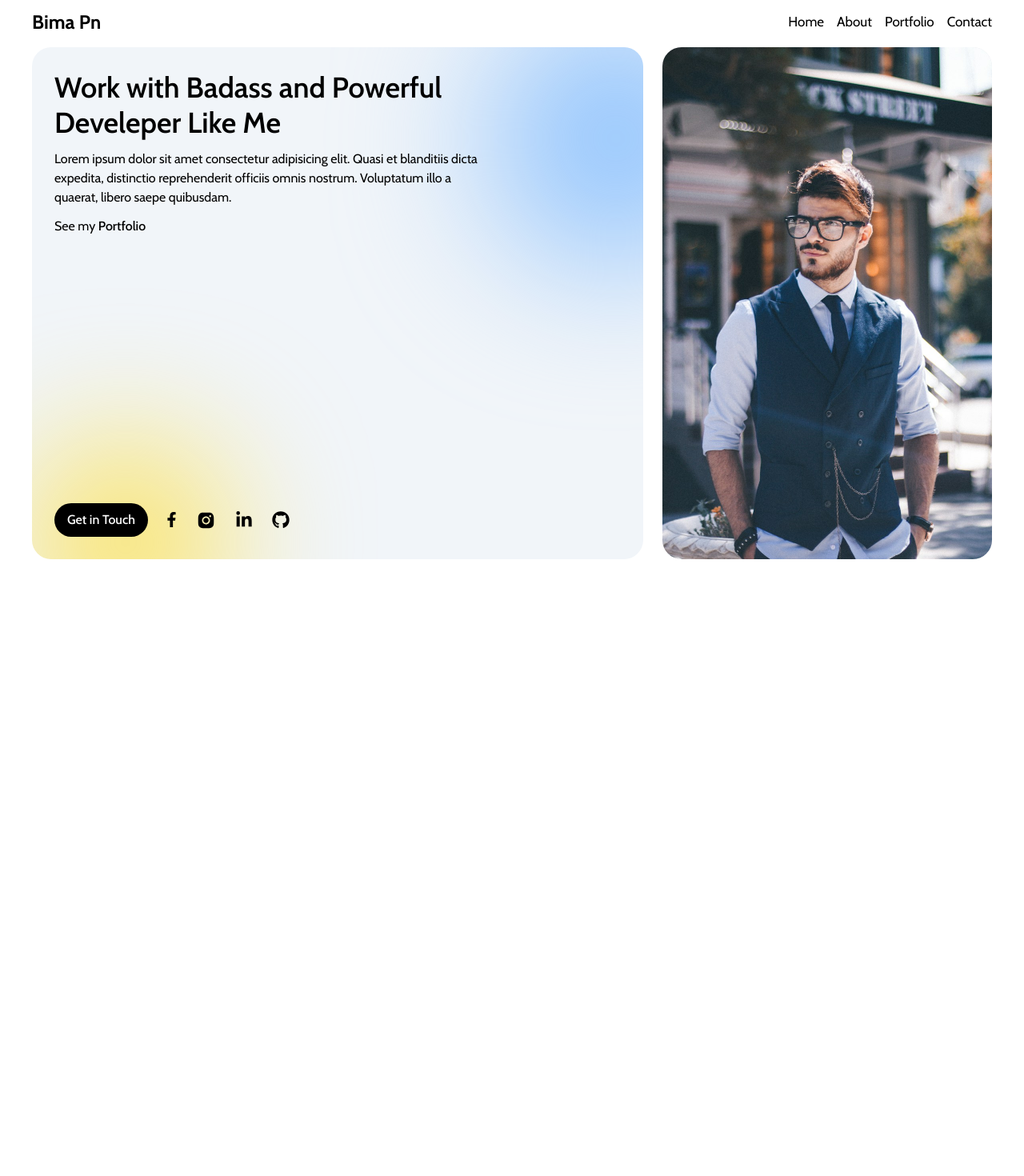
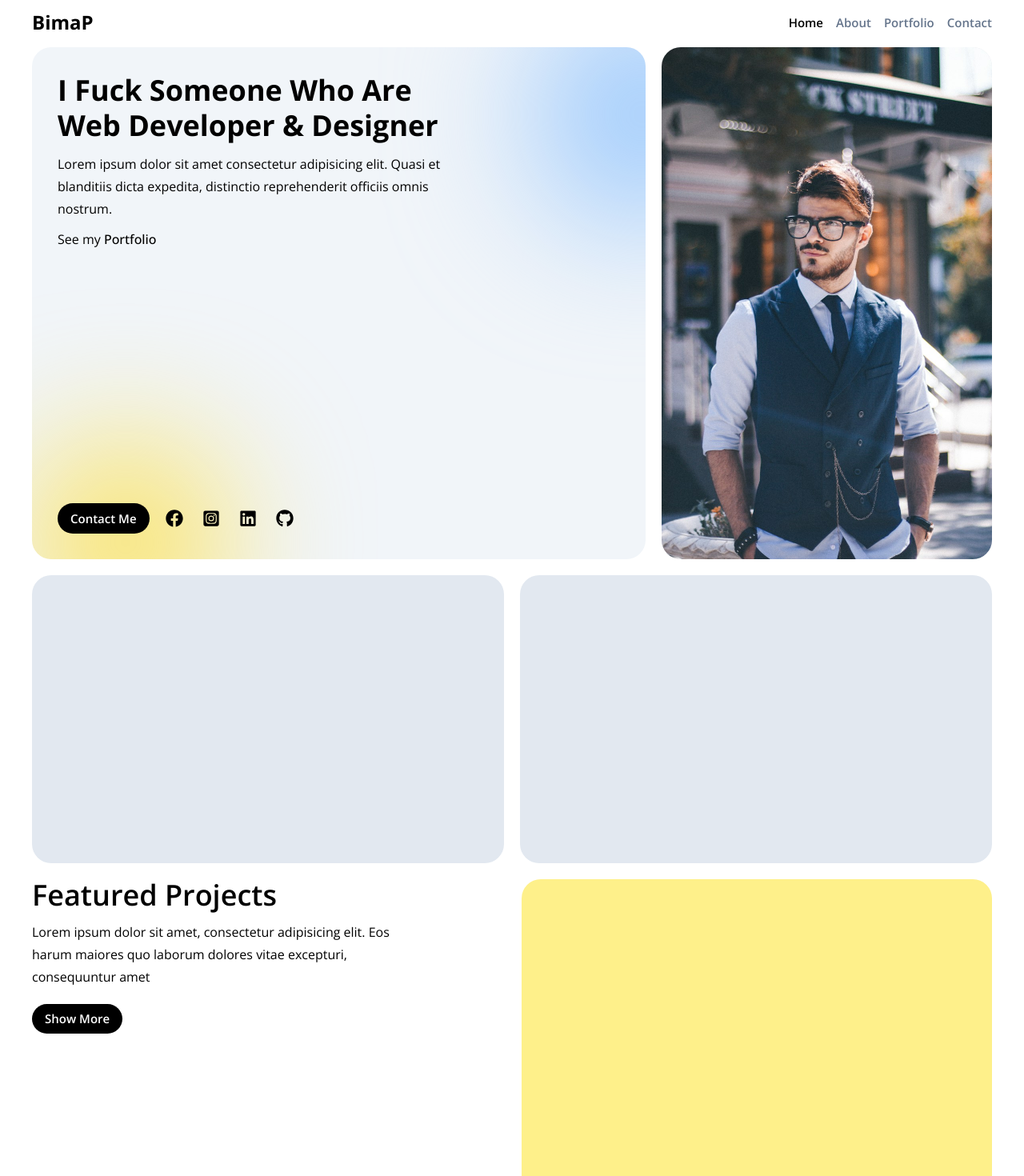
Before and after one commit to BimaPn/portfolio, a Next.js app: page / in a window 1280 px wide. Shown: the top 1470 px of the page at 80% size. Before the commit the page ends 800 px from the top, so only its background shows below. Built offline with nearby package versions, Linux system fonts and the light colour scheme.

Commit message:
Redesign landing page.

```diff
--- a/app/layout.tsx
+++ b/app/layout.tsx
@@ -1,7 +1,10 @@
 import type { Metadata } from "next";
-import { Nunito, Cabin } from "next/font/google";
+import { Inter, Open_Sans, Nunito, Cabin, Overpass, Be_Vietnam_Pro, Lato, Poppins } from "next/font/google";
 import "./globals.css";
 
+const inter = Inter({ subsets: ["latin"] });
+const openSans = Open_Sans({ subsets:["latin"],weight:["400","500", "600", "700"]})
+const lato = Poppins({ subsets:["latin"],weight:["400","500", "600", "700"]})
 const nunito = Nunito({ subsets:["latin"],weight:["400","500", "600", "700"]})
 const cabin = Cabin({ subsets:["latin"],weight:["400","500", "600", "700"]})
 
@@ -17,7 +20,7 @@ export default function RootLayout({
 }>) {
   return (
     <html lang="en">
-      <body className={cabin.className}>{children}</body>
+      <body className={openSans.className}>{children}</body>
     </html>
   );
 }
--- a/app/page.tsx
+++ b/app/page.tsx
@@ -3,6 +3,7 @@ import ContactMe from "@/components/ContactMe"
 import Footer from "@/components/Footer"
 import Hero from "@/components/Hero"
 import Projects from "@/components/Projects"
+import { socialMedia } from "@/constants/list"
 
 const Home = () => {
   return (
@@ -10,11 +11,11 @@ const Home = () => {
       <header >
       <nav className="boxWidth flexBetween pt-[12px] pb-[15px]">
           <div>
-            <span className="font-bold text-2xl">Bima Pn</span>
+            <span className="font-bold text-2xl">BimaP</span>
           </div>
           <div>
-            <ul className="flex items-center gap-4 text-[17px]">
-              <li>Home</li>
+            <ul className="flex items-center gap-4 font-semibold text-[15px] text-slate-500">
+              <li className="text-black">Home</li>
               <li>About</li>
               <li>Portfolio</li>
               <li>Contact</li>
@@ -23,9 +24,25 @@ const Home = () => {
          </nav>
       </header>
 
-      <main>
+      <main >
         <Hero />
+        <About />
+        <Projects />
       </main>
+
+      <footer className="boxWidth mt-5">
+       <section className="h-[384px] flexCenter gap-5 bg-red-200 rounded-3xl"></section>
+       <div className="flexBetween px-3 my-3">
+        <span className="text-[15px] font-semibold">Created By BimaP copyright@2024</span>
+        <ul className="flex items-center gap-6 text-[22px]">
+          {socialMedia.map((item) => (
+            <li key={item.link}>
+              {item.icon}
+            </li>
+          ))}
+        </ul>
+       </div>
+      </footer>
     </>
   )
 }
--- a/components/About.tsx
+++ b/components/About.tsx
@@ -2,16 +2,13 @@ import Link from "next/link"
 
 const About = () => {
   return (
-    <section className="boxWidth min-h-screen flex justify-center items-center">
-      <div className="flex flex-col gap-6 relative">
-        <div
-        className="absolute -top-12 blur-[90px] right-0 w-[164px] aspect-square rounded-full bg-blue-300 z-0"/>
-        <div
-        className="absolute bottom-0 blur-[90px] -left-12 w-[164px] aspect-square rounded-full bg-red-400 z-0"/>
-        <span className="font-semibold text-[48px] tracking-wide leading-[72px] relative z-[1]">
-        Lorem ipsum, dolor sit amet consectetur adipisicing elit. Quae porro animi expedita consectetur fugit distinctio corporis error perspiciatis totam atque laboriosam
-        </span>
-        <Link href={`/about`} className="font-semibold text-lg">See More</Link>
+    <section className="boxWidth flex items-center gap-5 mt-5">
+      <div className="w-[50%] h-[45vh] bg-slate-200 rounded-3xl">
+
+      </div>
+
+      <div className="w-[50%] h-[45vh] bg-slate-200 rounded-3xl">
+
       </div>
     </section>
   )
--- a/components/Footer.tsx
+++ b/components/Footer.tsx
@@ -3,31 +3,7 @@ import Link from "next/link"
 
 const Footer = () => {
   return (
-    <footer className="boxWidth pb-3 pt-6 mt-12">
-      <div className="flexBetween mb-16">
-        <div className="basis-1/2 flex flex-col gap-3">
-          <span className="font-semibold text-2xl">Wanna make project together ?</span>
-          <Link href={`/contact`} className="w-fit text-lg font-semibold border-b-[2px] border-black">Contact Me</Link>
-        </div>
-        <div className="basis-1/3 flex flex-col gap-2">
-          <span className="font-semibold text-lg">Follow Me On : </span>
-          <ul className="flex items-center gap-5">
-            {socialMedia.map((item, i) => (
-              <li key={i}>
-                <Link
-                href={item.link}
-                className={`${i == 0 ? "text-[39px]":"text-[42px]"}`}>{item.icon}</Link>
-              </li>
-            ))}
-          </ul>
-        </div>
-      </div>
-
-      <div className="flexCenter">
-        <span className="font-semibold">
-          copyright © 2024 Bima Pn. All rights reserved
-        </span>
-      </div>
+    <footer className="boxWidth h-[384px] bg-slate-200 rounded-3xl mt-8">
 
     </footer>
   )
--- a/components/Hero.tsx
+++ b/components/Hero.tsx
@@ -2,46 +2,47 @@ import Image from "next/image"
 import Link from "next/link"
 import { FaFacebookF, FaInstagram, FaLinkedinIn, FaGithub } from "react-icons/fa"
 import { AiFillInstagram } from "react-icons/ai"
+import { socialMedia } from "@/constants/list"
 
 const Hero = () => {
-  const socialMedia = [
-    {
-      icon: <FaFacebookF className="!text-[19px] -mt-[1px] -mr-[3px]" />,
-      link: "www.facebook.com"
-    },
-    {
-      icon: <AiFillInstagram className="!text-[25px]" />,
-      link: "www.facebook.com"
-    },
-    {
-      icon: <FaLinkedinIn />,
-      link: "www.facebook.com"
-    },
-    {
-      icon: <FaGithub/>,
-      link: "www.facebook.com"
-    },
-  ]
+  // const socialMedia = [
+  //   {
+  //     icon: <FaFacebookF className="!text-[19px] -mt-[1px] -mr-[3px]" />,
+  //     link: "www.facebook.com"
+  //   },
+  //   {
+  //     icon: <AiFillInstagram className="!text-[25px]" />,
+  //     link: "www.facebook.com"
+  //   },
+  //   {
+  //     icon: <FaLinkedinIn />,
+  //     link: "www.facebook.com"
+  //   },
+  //   {
+  //     icon: <FaGithub/>,
+  //     link: "www.facebook.com"
+  //   },
+  // ]
   return (
-    <section className="boxWidth h-[80vh] flexCenter gap-6">
+    <section className="boxWidth h-[80vh] flexCenter gap-5">
       <div className="w-[65%] h-full rounded-3xl bg-slate-100  relative overflow-hidden">
         <div
-        className="absolute -top-12 blur-[90px] -right-32 w-[324px] aspect-square rounded-full bg-blue-300 z-0"/>
+        className="absolute -top-12 blur-[90px] -right-32 w-[264px] aspect-square rounded-full bg-blue-300 z-0"/>
       <div
       className="absolute -bottom-24 blur-[90px] left-0 w-[234px] aspect-square rounded-full bg-yellow-300 z-0"/>
 
-        <div className="absolute top-0 left-0 flex flex-col justify-between w-full h-full z-[1] p-7">
+        <div className="absolute top-0 left-0 flex flex-col justify-between w-full h-full z-[1] p-8">
 
 
           <div className="w-[75%] flex flex-col gap-3">
-            <span className="text-4xl font-semibold leading-[44px]">Work with Badass and Powerful Develeper Like Me</span>
-            <span>Lorem ipsum dolor sit amet consectetur adipisicing elit. Quasi et blanditiis dicta expedita, distinctio reprehenderit officiis omnis nostrum. Voluptatum illo a quaerat, libero saepe quibusdam.</span>
+            <span className="text-4xl font-bold leading-[44px]">I Fuck Someone Who Are Web Developer & Designer</span>
+            <span className="leading-[28px]">Lorem ipsum dolor sit amet consectetur adipisicing elit. Quasi et blanditiis dicta expedita, distinctio reprehenderit officiis omnis nostrum.</span>
             <span>See my <Link href={`/projects`} className="font-medium">Portfolio</Link></span>
           </div>
 
         <div className="flex items-center gap-5">
-          <Link href={`/contact`} className="px-4 py-[9px] bg-black text-white font-medium rounded-full">
-          Get in Touch
+          <Link href={`/contact`} className="px-4 py-2 text-[15px] bg-black text-white font-semibold rounded-full">
+          Contact Me
           </Link>
           <ul className="flex items-center gap-6 text-[22px]">
             {socialMedia.map((item) => (
@@ -49,9 +50,6 @@ const Hero = () => {
                 {item.icon}
               </li>
             ))}
-            <li>
-
-            </li>
           </ul>
         </div>
 
--- a/components/Projects.tsx
+++ b/components/Projects.tsx
@@ -3,50 +3,26 @@ import Link from "next/link"
 
 const Projects = () => {
   return (
-    <section className="boxWidth flex justify-between gap-8 my-16 relative">
-      <div className="w-[40%] h-fit flex flex-col gap-3 sticky top-[35%]">
-        <span className="font-semibold text-5xl">Featured Projects</span>
-        <span className="leading-[28px] text-lg">
+    <section className="boxWidth flex justify-between mt-5 relative">
+      <div className="w-[40%] h-fit flex flex-col gap-3 sticky top-[30%]">
+        <span className="font-semibold text-4xl">Featured Projects</span>
+        <span className="leading-[28px]">
         Lorem ipsum dolor sit amet, consectetur adipisicing elit. Eos harum maiores quo laborum dolores vitae excepturi, consequuntur amet
         </span>
-        <Link href="/projects" className="font-semibold text-lg mt-1">Show more</Link>
+          <Link href={`/projects`} className="w-fit px-4 py-[7px] text-[15px] bg-black text-white font-semibold rounded-full mt-2">
+          Show More
+          </Link>
       </div>
 
-      <div className="w-1/2 flex flex-col items-center">
+      <div className="w-1/2 flex flex-col items-center gap-5 pl-3">
 
-        <div className="w-[90%] h-screen flex flex-col gap-4">
-          <div className="w-full aspect-[16/10] relative">
-            <Image src={`/person.jpg`} alt="project" fill className="object-cover rounded" />
-          </div>
-
-          <div className="flex flex-col gap-2">
-            <span className="font-semibold text-2xl">Realtime Chat Application</span>
-            <span className="text-lg leading=[24px]">Lorem, ipsum dolor sit amet consectetur adipisicing elit. Alias, labore doloribus. A recusandae cupiditate vitae laudantium!</span>
-          </div>
+        <div className="w-full aspect-[4/3] rounded-3xl overflow-hidden bg-yellow-200">
         </div>
 
-
-        <div className="w-[90%] h-screen flex flex-col gap-4">
-          <div className="w-full aspect-[16/10] relative">
-            <Image src={`/person.jpg`} alt="project" fill className="object-cover rounded" />
-          </div>
-
-          <div className="flex flex-col gap-2">
-            <span className="font-semibold text-2xl">Realtime Chat Application</span>
-            <span className="text-lg leading=[24px]">Lorem, ipsum dolor sit amet consectetur adipisicing elit. Alias, labore doloribus. A recusandae cupiditate vitae laudantium!</span>
-          </div>
+        <div className="w-full aspect-[4/3] rounded-3xl overflow-hidden bg-yellow-200">
         </div>
 
-
-        <div className="w-[90%] flex flex-col gap-4">
-          <div className="w-full aspect-[16/10] relative">
-            <Image src={`/person.jpg`} alt="project" fill className="object-cover rounded" />
-          </div>
-
-          <div className="flex flex-col gap-2">
-            <span className="font-semibold text-2xl">Realtime Chat Application</span>
-            <span className="text-lg leading=[24px]">Lorem, ipsum dolor sit amet consectetur adipisicing elit. Alias, labore doloribus. A recusandae cupiditate vitae laudantium!</span>
-          </div>
+        <div className="w-full aspect-[4/3] rounded-3xl overflow-hidden bg-yellow-200">
         </div>
 
       </div>
```
